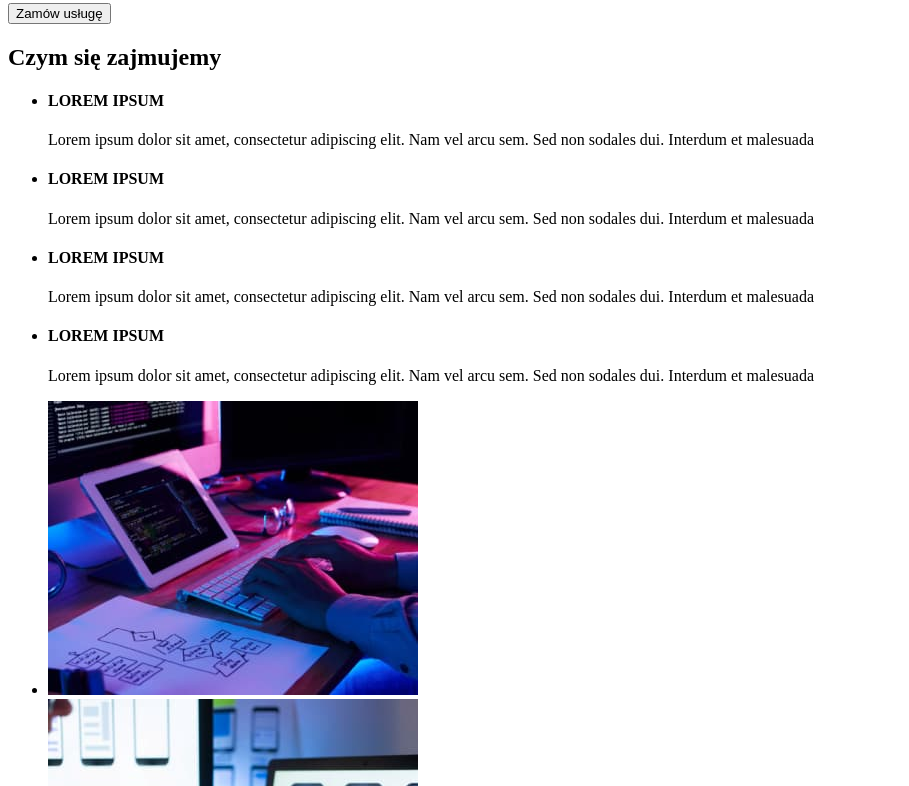
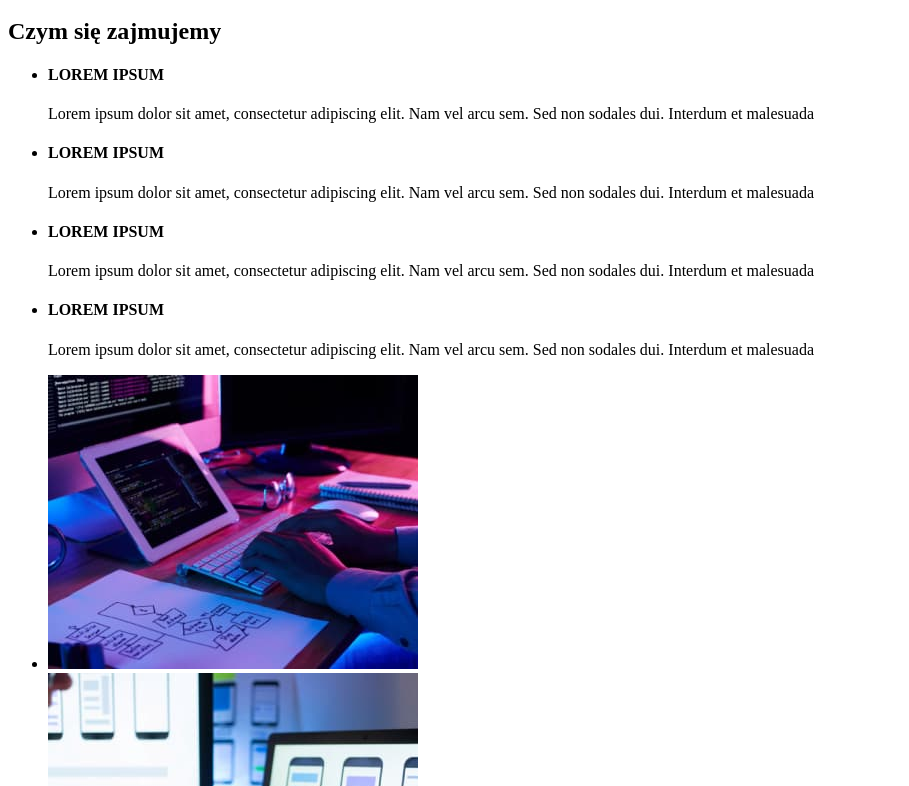
Before and after one commit to kraciastespodnie/goit-markup-hw-01, a plain HTML site: page index.html in a window 1280 px wide. Shown: the part 224-1010 px from the top of the page, without its empty margins (0-909 px from the left). Drawn offline with Linux system fonts and the light colour scheme.

Commit message:
usuniecie styli css

```diff
--- a/index.html
+++ b/index.html
@@ -2,7 +2,6 @@
 <html lang="en">
     <head>
         <meta charset="UTF-8" />
-        <link rel="stylesheet" href="css/01_styles.css"
         <title>Document</title>
     </head>
     <body>
```
Lines whose indentation alone changed are shown as unchanged.
